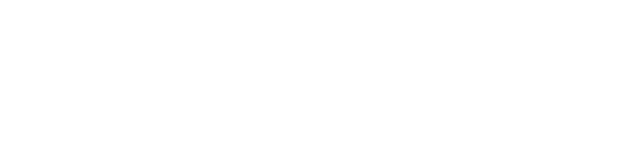
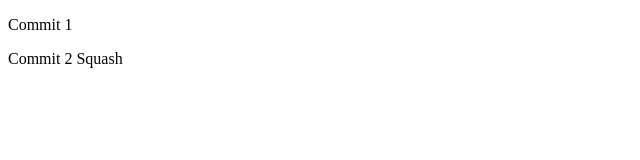
Before and after one commit to anupam101999/Test1.0, a plain HTML site: page myFile.html in a window 1280 px wide. Shown: the whole page, without its empty margins (0-640 px from the left). Drawn offline with Linux system fonts and the light colour scheme.

Commit message:
commit squassh#

```diff
--- a/myFile.html
+++ b/myFile.html
@@ -6,6 +6,7 @@
     <title>My File</title>
 </head>
 <body>
-
+    <p>Commit 1</p>
+    <p>Commit 2 Squash</p>
 </body>
 </html>
```
